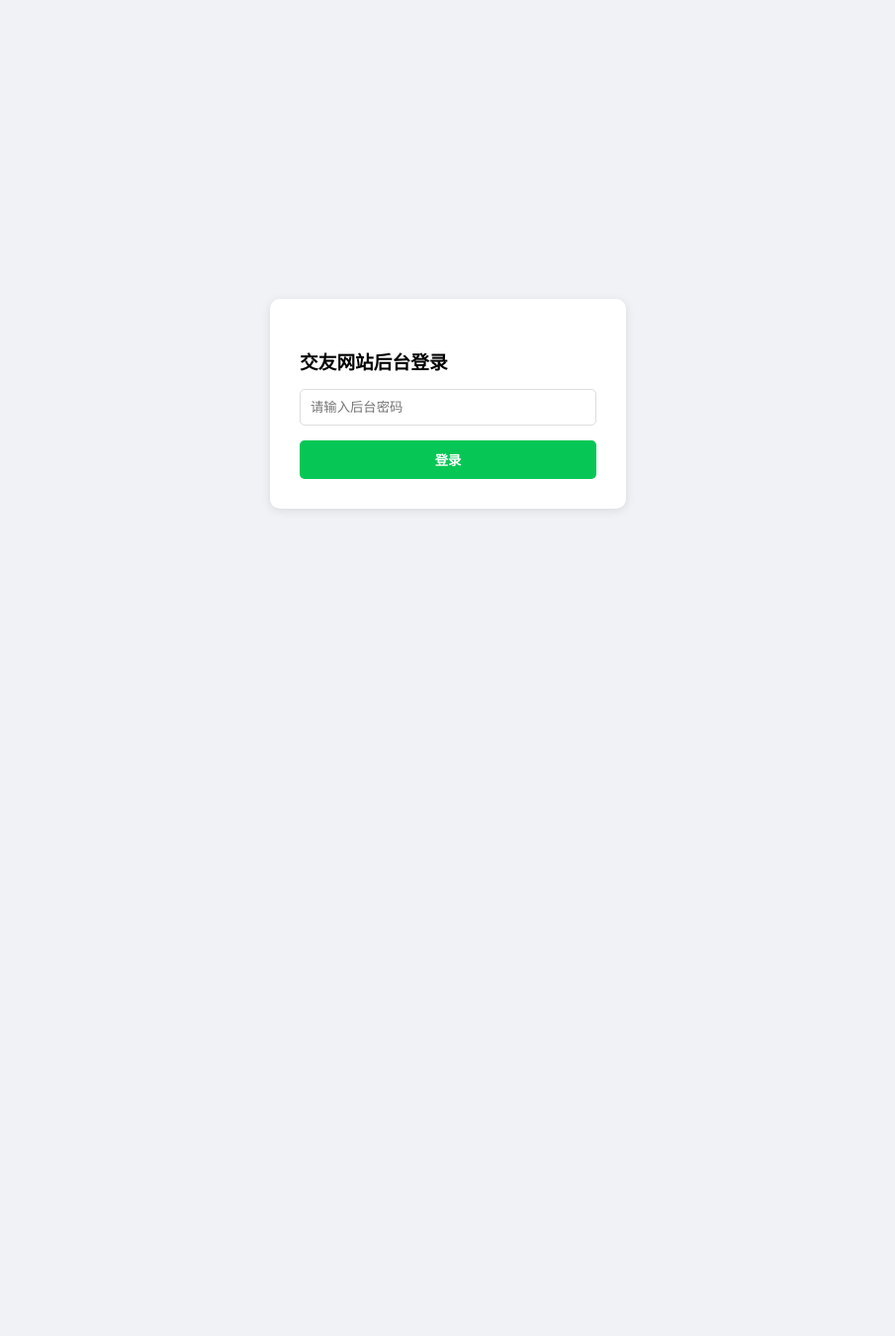
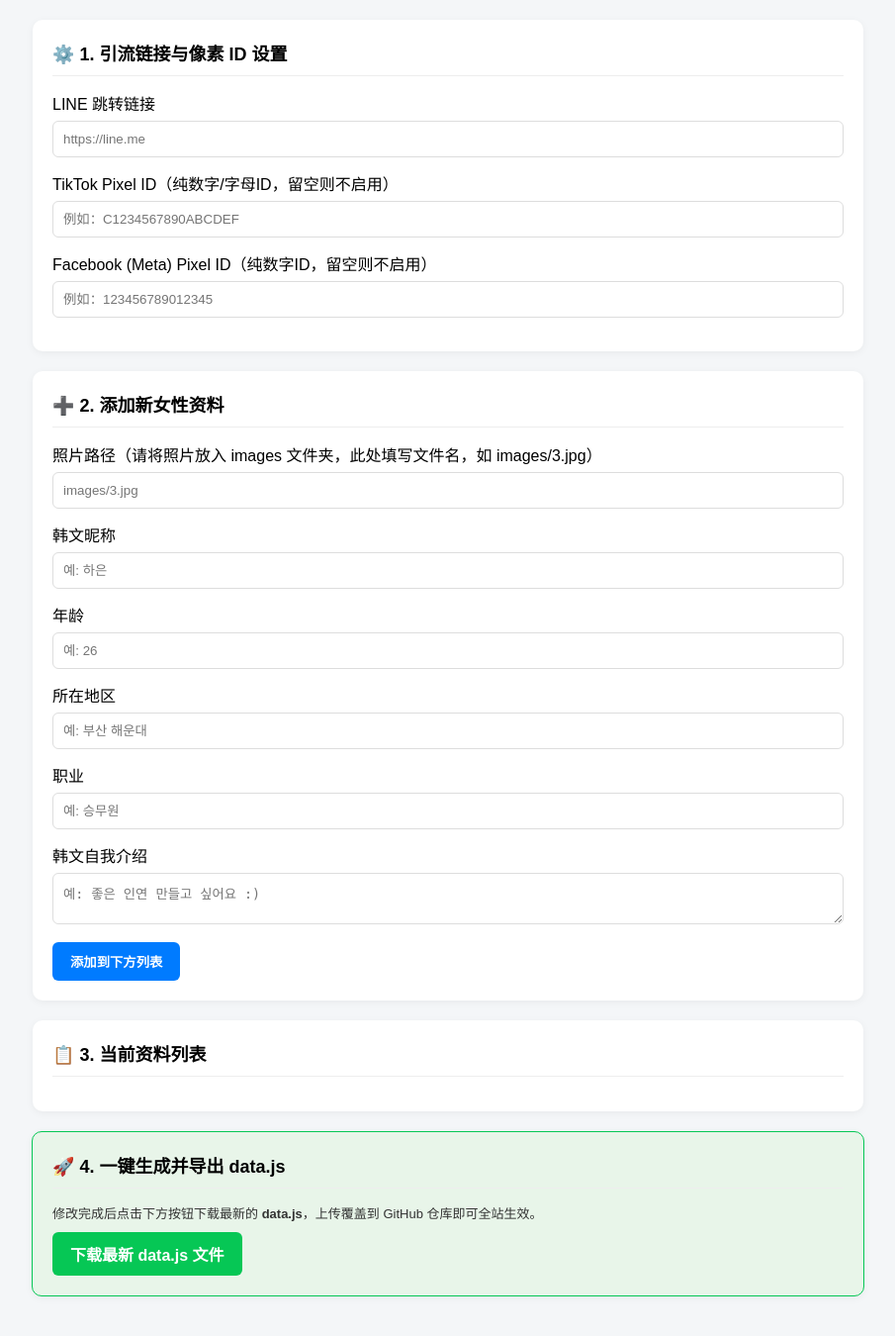
Before and after one commit to vfg830633-cyber/ko-mal, a PHP site: page /admin.php in a window 1280 px wide. Shown: the whole page at 99% size, without its empty margins (187-1092 px from the left). Before the commit the page ends 516 px from the top, so only its background shows below. Run offline with PHP 8.4, Linux system fonts and the light colour scheme.

Commit message:
Update admin.php

```diff
--- a/admin.php
+++ b/admin.php
@@ -1,151 +1,110 @@
-<?php
-session_start();
-$adminPass = '123456'; // 请修改此后台登录密码
-$dataFile = 'data.json';
-
-if (!is_dir('uploads')) { mkdir('uploads', 0755, true); }
-$data = file_exists($dataFile) ? json_decode(file_get_contents($dataFile), true) : ['line_url' => '', 'pixel_code' => '', 'profiles' => []];
-
-// 登录验证
-if (isset($_POST['login_pass'])) {
-    if ($_POST['login_pass'] === $adminPass) { $_SESSION['logged_in'] = true; }
-    else { $error = "密码错误"; }
-}
-if (isset($_GET['logout'])) { session_destroy(); header("Location: admin.php"); exit; }
-
-if (empty($_SESSION['logged_in'])):
-?>
-<!DOCTYPE html>
-<html lang="zh">
-<head><meta charset="UTF-8"><meta name="viewport" content="width=device-width, initial-scale=1.0"><title>后台登录</title></head>
-<body style="font-family:sans-serif;display:flex;justify-content:center;align-items:center;height:100vh;background:#f0f2f5;">
-    <form method="post" style="background:#fff;padding:30px;border-radius:10px;box-shadow:0 2px 10px rgba(0,0,0,0.1);width:300px;">
-        <h3 style="margin-bottom:15px;">交友网站后台登录</h3>
-        <?php if(!empty($error)) echo "<p style='color:red;font-size:13px;'>$error</p>"; ?>
-        <input type="password" name="login_pass" placeholder="请输入后台密码" required style="width:100%;padding:10px;margin-bottom:15px;border:1px solid #ddd;border-radius:5px;box-sizing:border-box;">
-        <button type="submit" style="width:100%;padding:10px;background:#06C755;color:#fff;border:none;border-radius:5px;font-weight:bold;cursor:pointer;">登录</button>
-    </form>
-</body>
-</html>
-<?php exit; endif;
-
-// 保存全局设置（LINE链接 & Pixel代码）
-if (isset($_POST['save_settings'])) {
-    $data['line_url'] = $_POST['line_url'];
-    $data['pixel_code'] = $_POST['pixel_code'];
-    file_put_contents($dataFile, json_encode($data, JSON_UNESCAPED_UNICODE | JSON_PRETTY_PRINT));
-    $msg = "全局设置已保存！";
-}
-
-// 添加女性资料
-if (isset($_POST['add_profile']) && isset($_FILES['photo'])) {
-    $ext = pathinfo($_FILES['photo']['name'], PATHINFO_EXTENSION);
-    $fileName = 'uploads/' . time() . '_' . rand(100,999) . '.' . $ext;
-    if (move_uploaded_file($_FILES['photo']['tmp_name'], $fileName)) {
-        $data['profiles'][] = [
-            'id' => uniqid(),
-            'name' => $_POST['name'],
-            'age' => $_POST['age'],
-            'location' => $_POST['location'],
-            'job' => $_POST['job'],
-            'bio' => $_POST['bio'],
-            'photo' => $fileName
-        ];
-        file_put_contents($dataFile, json_encode($data, JSON_UNESCAPED_UNICODE | JSON_PRETTY_PRINT));
-        $msg = "资料发布成功！";
-    }
-}
-
-// 删除资料
-if (isset($_GET['delete'])) {
-    $delId = $_GET['delete'];
-    foreach ($data['profiles'] as $k => $v) {
-        if ($v['id'] === $delId) {
-            if (file_exists($v['photo'])) unlink($v['photo']);
-            unset($data['profiles'][$k]);
-        }
-    }
-    $data['profiles'] = array_values($data['profiles']);
-    file_put_contents($dataFile, json_encode($data, JSON_UNESCAPED_UNICODE | JSON_PRETTY_PRINT));
-    header("Location: admin.php"); exit;
-}
-?>
 <!DOCTYPE html>
 <html lang="zh">
 <head>
     <meta charset="UTF-8">
     <meta name="viewport" content="width=device-width, initial-scale=1.0">
-    <title>交友网站管理后台</title>
+    <title>静态网站后台配置生成器</title>
+    <script src="data.js"></script>
     <style>
         body { font-family: sans-serif; background: #f4f6f8; margin: 0; padding: 20px; }
         .box { max-width: 800px; margin: 0 auto 20px; background: #fff; padding: 20px; border-radius: 10px; box-shadow: 0 2px 8px rgba(0,0,0,0.05); }
         h2 { margin-top: 0; font-size: 18px; border-bottom: 1px solid #eee; padding-bottom: 10px; }
-        input, textarea { width: 100%; padding: 10px; margin: 8px 0 15px; border: 1px solid #ddd; border-radius: 6px; box-sizing: border-box; }
-        button { background: #007bff; color: #fff; border: none; padding: 10px 20px; border-radius: 6px; cursor: pointer; font-weight: bold; }
-        .item { display: flex; align-items: center; justify-content: space-between; border-bottom: 1px solid #eee; padding: 10px 0; }
-        .item img { width: 50px; height: 50px; object-fit: cover; border-radius: 6px; margin-right: 12px; }
-        .del-btn { background: #dc3545; color: #fff; text-decoration: none; padding: 6px 12px; border-radius: 4px; font-size: 12px; }
+        input, textarea { width: 100%; padding: 10px; margin: 6px 0 14px; border: 1px solid #ddd; border-radius: 6px; box-sizing: border-box; }
+        button { background: #007bff; color: #fff; border: none; padding: 10px 18px; border-radius: 6px; cursor: pointer; font-weight: bold; }
+        .item { display: flex; justify-content: space-between; align-items: center; border-bottom: 1px solid #eee; padding: 10px 0; }
+        .del-btn { background: #dc3545; padding: 6px 12px; font-size: 12px; }
     </style>
 </head>
 <body>
 
 <div class="box">
-    <div style="display:flex;justify-content:space-between;align-items:center;">
-        <h2>⚙️ 1. 引流与广告设置</h2>
-        <a href="?logout=1" style="color:#666;font-size:13px;">退出登录</a>
-    </div>
-    <?php if(!empty($msg)) echo "<p style='color:green;font-weight:bold;'>$msg</p>"; ?>
-    <form method="post">
-        <label>LINE 跳转链接（例如：https://line.me）</label>
-        <input type="text" name="line_url" value="<?php echo htmlspecialchars($data['line_url']); ?>" required>
-
-        <label>TikTok / Facebook 像素统计代码（直接粘贴官方给的 &lt;script&gt; 代码）</label>
-        <textarea name="pixel_code" rows="4" placeholder="粘贴 TikTok Pixel 或 Meta Pixel 代码..."><?php echo htmlspecialchars($data['pixel_code']); ?></textarea>
-
-        <button type="submit" name="save_settings" style="background:#06C755;">保存全局设置</button>
-    </form>
+    <h2>⚙️ 1. 引流链接与像素 ID 设置</h2>
+    <label>LINE 跳转链接</label>
+    <input type="text" id="lineUrl" placeholder="https://line.me">
+    <label>TikTok Pixel ID（纯数字/字母ID，留空则不启用）</label>
+    <input type="text" id="tiktokPixelId" placeholder="例如：C1234567890ABCDEF">
+    <label>Facebook (Meta) Pixel ID（纯数字ID，留空则不启用）</label>
+    <input type="text" id="fbPixelId" placeholder="例如：123456789012345">
 </div>
 
 <div class="box">
-    <h2>➕ 2. 发布新女性资料（建议填写韩文）</h2>
-    <form method="post" enctype="multipart/form-data">
-        <label>上传照片</label>
-        <input type="file" name="photo" accept="image/*" required>
-
-        <label>韩文昵称（例如：지민, 수진）</label>
-        <input type="text" name="name" placeholder="예: 지민" required>
-
-        <label>年龄</label>
-        <input type="number" name="age" placeholder="예: 25" required>
-
-        <label>所在地区（例如：서울 강남, 부산）</label>
-        <input type="text" name="location" placeholder="예: 서울 강남" required>
-
-        <label>职业（例如：필라테스 강사, 디자이너）</label>
-        <input type="text" name="job" placeholder="예: 프리랜서" required>
-
-        <label>韩文个性签名 / 自我介绍</label>
-        <textarea name="bio" rows="2" placeholder="예: 주말에 같이 카페 가고 편하게 대화할 친구 찾아요 :)" required></textarea>
-
-        <button type="submit" name="add_profile">立即发布到首页</button>
-    </form>
+    <h2>➕ 2. 添加新女性资料</h2>
+    <label>照片路径（请将照片放入 images 文件夹，此处填写文件名，如 images/3.jpg）</label>
+    <input type="text" id="pPhoto" placeholder="images/3.jpg">
+    <label>韩文昵称</label>
+    <input type="text" id="pName" placeholder="예: 하은">
+    <label>年龄</label>
+    <input type="text" id="pAge" placeholder="예: 26">
+    <label>所在地区</label>
+    <input type="text" id="pLoc" placeholder="예: 부산 해운대">
+    <label>职业</label>
+    <input type="text" id="pJob" placeholder="예: 승무원">
+    <label>韩文自我介绍</label>
+    <textarea id="pBio" rows="2" placeholder="예: 좋은 인연 만들고 싶어요 :)"></textarea>
+    <button onclick="addProfile()">添加到下方列表</button>
 </div>
 
 <div class="box">
-    <h2>📋 3. 已发布资料列表</h2>
-    <?php foreach (array_reverse($data['profiles']) as $p): ?>
-        <div class="item">
-            <div style="display:flex;align-items:center;">
-                <img src="<?php echo htmlspecialchars($p['photo']); ?>">
-                <div>
-                    <strong><?php echo htmlspecialchars($p['name']); ?> (<?php echo htmlspecialchars($p['age']); ?>세)</strong> - <?php echo htmlspecialchars($p['location']); ?><br>
-                    <small style="color:#666;"><?php echo htmlspecialchars($p['bio']); ?></small>
-                </div>
-            </div>
-            <a href="?delete=<?php echo $p['id']; ?>" class="del-btn" onclick="return confirm('确定删除吗？')">删除</a>
-        </div>
-    <?php endforeach; ?>
+    <h2>📋 3. 当前资料列表</h2>
+    <div id="list"></div>
 </div>
 
+<div class="box" style="background:#e8f5e9;border:1px solid #06C755;">
+    <h2>🚀 4. 一键生成并导出 data.js</h2>
+    <p style="font-size:13px;color:#333;margin-bottom:10px;">修改完成后点击下方按钮下载最新的 <strong>data.js</strong>，上传覆盖到 GitHub 仓库即可全站生效。</p>
+    <button style="background:#06C755;font-size:16px;" onclick="downloadDataJs()">下载最新 data.js 文件</button>
+</div>
+
+<script>
+    let currentData = typeof SITE_DATA !== 'undefined' ? JSON.parse(JSON.stringify(SITE_DATA)) : { lineUrl: '', tiktokPixelId: '', fbPixelId: '', profiles: [] };
+    document.getElementById('lineUrl').value = currentData.lineUrl;
+    document.getElementById('tiktokPixelId').value = currentData.tiktokPixelId;
+    document.getElementById('fbPixelId').value = currentData.fbPixelId;
+
+    function renderList() {
+        const list = document.getElementById('list');
+        list.innerHTML = '';
+        currentData.profiles.forEach((p, idx) => {
+            list.innerHTML += `<div class="item">
+                <div><strong>${p.name} (${p.age}세)</strong> · ${p.location} · 图片: ${p.photo}<br><small style="color:#666;">${p.bio}</small></div>
+                <button class="del-btn" onclick="delProfile(${idx})">删除</button>
+            </div>`;
+        });
+    }
+    renderList();
+
+    function addProfile() {
+        const photo = document.getElementById('pPhoto').value.trim();
+        const name = document.getElementById('pName').value.trim();
+        if (!photo || !name) return alert('请至少填写照片路径和昵称');
+        currentData.profiles.unshift({
+            name: name,
+            age: document.getElementById('pAge').value.trim() || '24',
+            location: document.getElementById('pLoc').value.trim() || '서울',
+            job: document.getElementById('pJob').value.trim() || '프리랜서',
+            bio: document.getElementById('pBio').value.trim() || '반가워요!',
+            photo: photo
+        });
+        renderList();
+        document.getElementById('pPhoto').value = ''; document.getElementById('pName').value = ''; document.getElementById('pBio').value = '';
+    }
+
+    function delProfile(idx) {
+        currentData.profiles.splice(idx, 1);
+        renderList();
+    }
+
+    function downloadDataJs() {
+        currentData.lineUrl = document.getElementById('lineUrl').value.trim();
+        currentData.tiktokPixelId = document.getElementById('tiktokPixelId').value.trim();
+        currentData.fbPixelId = document.getElementById('fbPixelId').value.trim();
+        const content = "const SITE_DATA = " + JSON.stringify(currentData, null, 4) + ";";
+        const blob = new Blob([content], { type: "application/javascript;charset=utf-8" });
+        const a = document.createElement("a");
+        a.href = URL.createObjectURL(blob);
+        a.download = "data.js";
+        a.click();
+    }
+</script>
 </body>
 </html>
```
